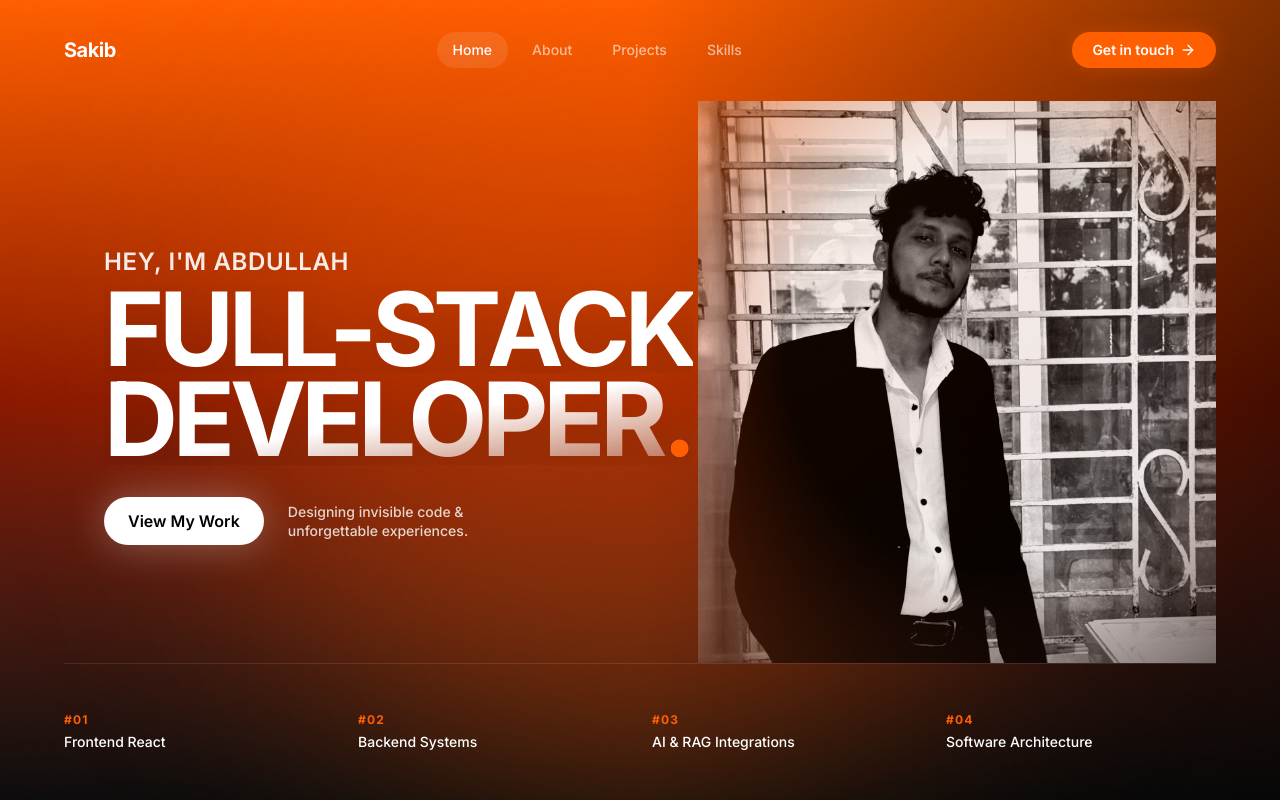
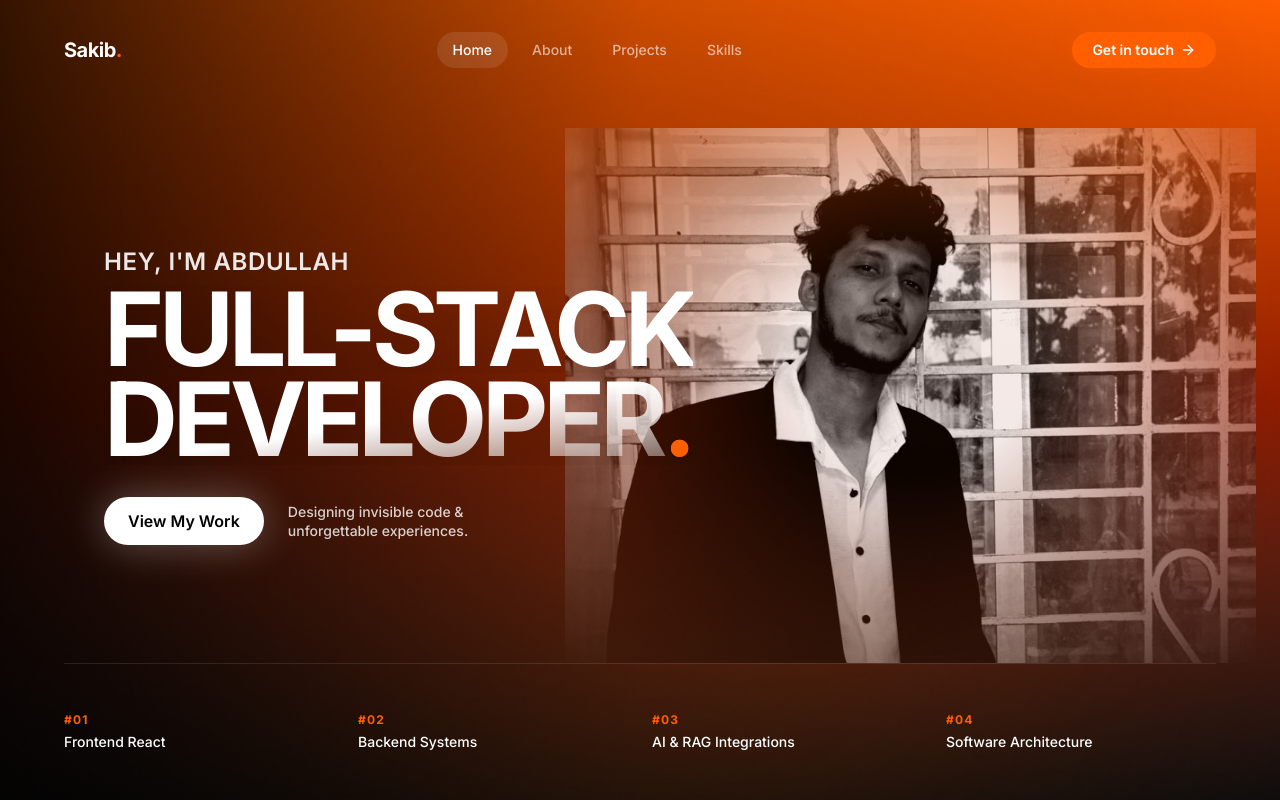
Before and after one commit to sakibmohammad9994-design/My_Portfolio, a React (Vite) app: page / in a window 1280 px wide. Shown: the top 800 px of the page. Built offline with nearby package versions, Linux system fonts and the light colour scheme; a web font is replaced by a local one.

Commit message:
fix: apply super aggressive 360 radial mask to erase box edges

```diff
--- a/src/components/sections/HeroSection.tsx
+++ b/src/components/sections/HeroSection.tsx
@@ -2,13 +2,12 @@ import React, { useRef } from 'react';
 import { motion, useScroll, useTransform, useReducedMotion } from 'framer-motion';
 import { PERSONAL_INFO } from '../../data/portfolioData';
 
-const customEase = [0.16, 1, 0.3, 1]; // Ultra-smooth Apple-style easing
+const customEase = [0.16, 1, 0.3, 1];
 
 const HeroSection = () => {
   const shouldReduceMotion = useReducedMotion();
   const containerRef = useRef(null);
 
-  // Parallax setup
   const { scrollYProgress } = useScroll({
     target: containerRef,
     offset: ["start start", "end start"]
@@ -22,33 +21,34 @@ const HeroSection = () => {
     <section id="hero" className="w-full min-h-screen flex flex-col relative z-10" ref={containerRef}>
       <div className="hero-container flex-grow flex flex-col pt-32 pb-12 px-6 lg:px-16 relative overflow-hidden">
 
-        {/* Deep Abstract Glows */}
-        <div className="absolute top-0 right-0 w-full h-full bg-gradient-to-l from-black/50 via-transparent to-transparent pointer-events-none z-10"></div>
-        <div className="absolute top-1/2 left-1/2 -translate-x-1/2 -translate-y-1/2 w-[800px] h-[800px] bg-[#ff5e00]/30 blur-[120px] rounded-full pointer-events-none z-0"></div>
+        {/* Background Gradients */}
+        <div className="absolute inset-0 bg-gradient-to-r from-black/80 via-black/20 to-transparent pointer-events-none z-10"></div>
+        <div className="absolute top-1/2 left-1/2 -translate-x-1/2 -translate-y-1/2 w-[1000px] h-[1000px] bg-[#ff5e00]/20 blur-[150px] rounded-full pointer-events-none z-0"></div>
 
         <div className="relative flex-grow flex items-center justify-center w-full max-w-[1400px] mx-auto min-h-[60vh] z-20">
 
-          {/* Overlapping Parallax Image - PERFECT RADIAL MASK TO REMOVE BOX EDGES */}
+          {/* Overlapping Parallax Image - AGGRESSIVE EDGE ERASER */}
           <motion.div
             style={{ y: shouldReduceMotion ? 0 : yImage, opacity }}
-            initial={{ opacity: 0, scale: 1.25, filter: "blur(20px)" }}
+            initial={{ opacity: 0, scale: 1.1, filter: "blur(10px)" }}
             animate={{ opacity: 1, scale: 1, filter: "blur(0px)" }}
-            transition={{ duration: 2.2, ease: customEase }}
-            className="absolute right-0 bottom-0 w-full md:w-[50%] lg:w-[45%] h-[90%] lg:h-[105%] z-10"
+            transition={{ duration: 2, ease: customEase }}
+            className="absolute right-0 lg:-right-10 bottom-0 w-full md:w-[65%] lg:w-[60%] h-full z-10 flex items-end justify-end"
           >
             <img
               src="/sakib-bw-suit.png"
               alt={PERSONAL_INFO.name}
-              className="w-full h-full object-cover object-[70%_20%] opacity-90 grayscale contrast-125 mix-blend-luminosity"
+              className="w-full h-full object-cover object-[50%_20%] opacity-90 grayscale contrast-125 mix-blend-luminosity"
               style={{
-                // Beautiful radial vignette mask - 100% transparent at the edges, fully solid in the middle
-                maskImage: 'radial-gradient(ellipse 95% 95% at 55% 45%, black 40%, transparent 100%)',
-                WebkitMaskImage: 'radial-gradient(ellipse 95% 95% at 55% 45%, black 40%, transparent 100%)'
+                /* Extremely aggressive mask to guarantee NO straight edges are visible.
+                   Fades out completely well before hitting the borders of the image. */
+                maskImage: 'radial-gradient(ellipse 70% 80% at 50% 45%, black 25%, transparent 100%)',
+                WebkitMaskImage: 'radial-gradient(ellipse 70% 80% at 50% 45%, black 25%, transparent 100%)'
               }}
             />
           </motion.div>
 
-          {/* Overlapping Typography (Grid Breaker) */}
+          {/* Typography */}
           <motion.div
             style={{ y: shouldReduceMotion ? 0 : yText }}
             className="absolute left-0 lg:left-10 w-full lg:w-[65%] z-30 flex flex-col items-start pointer-events-none"
@@ -102,7 +102,7 @@ const HeroSection = () => {
 
         </div>
 
-        {/* Bottom Stats Inside Hero */}
+        {/* Bottom Stats */}
         <motion.div
           initial={{ opacity: 0, y: 30 }}
           animate={{ opacity: 1, y: 0 }}
```
